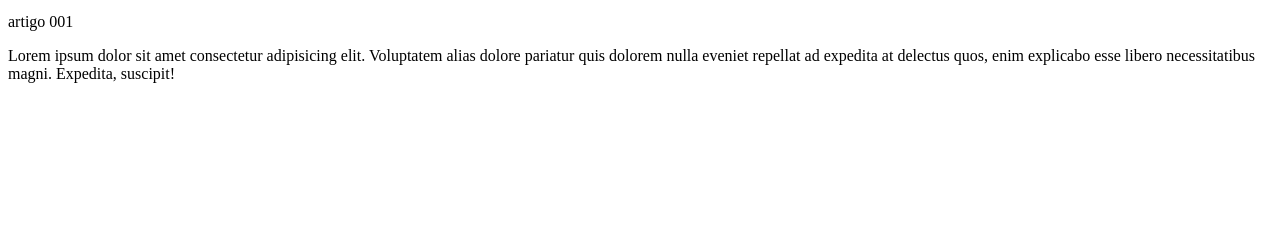
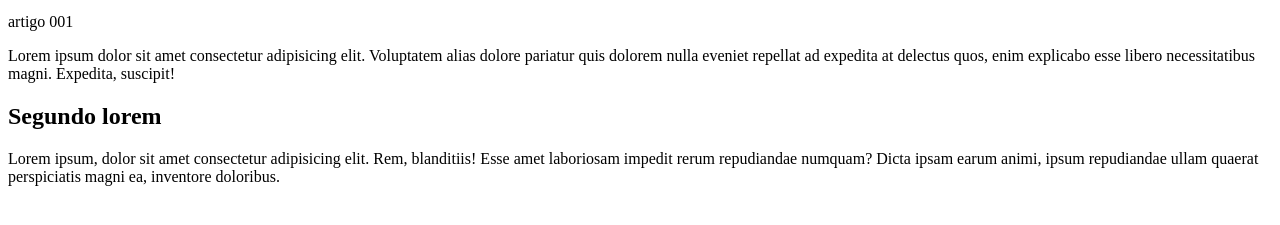
Before and after one commit to guilhermeiani/Ola-Mundo, a plain HTML site: page site-exemplo/index.html in a window 1280 px wide. Shown: the part 119-344 px from the top of the page. Drawn offline with Linux system fonts and the light colour scheme.

Commit message:
segundo lorem

```diff
--- a/site-exemplo/index.html
+++ b/site-exemplo/index.html
@@ -14,7 +14,8 @@
         artigo 001
     </article>
     <p>Lorem ipsum dolor sit amet consectetur adipisicing elit. Voluptatem alias dolore pariatur quis dolorem nulla eveniet repellat ad expedita at delectus quos, enim explicabo esse libero necessitatibus magni. Expedita, suscipit!</p>
-
+    <h2>Segundo lorem</h2>
+    <p>Lorem ipsum, dolor sit amet consectetur adipisicing elit. Rem, blanditiis! Esse amet laboriosam impedit rerum repudiandae numquam? Dicta ipsam earum animi, ipsum repudiandae ullam quaerat perspiciatis magni ea, inventore doloribus.</p>
 
 
 </body>
```
